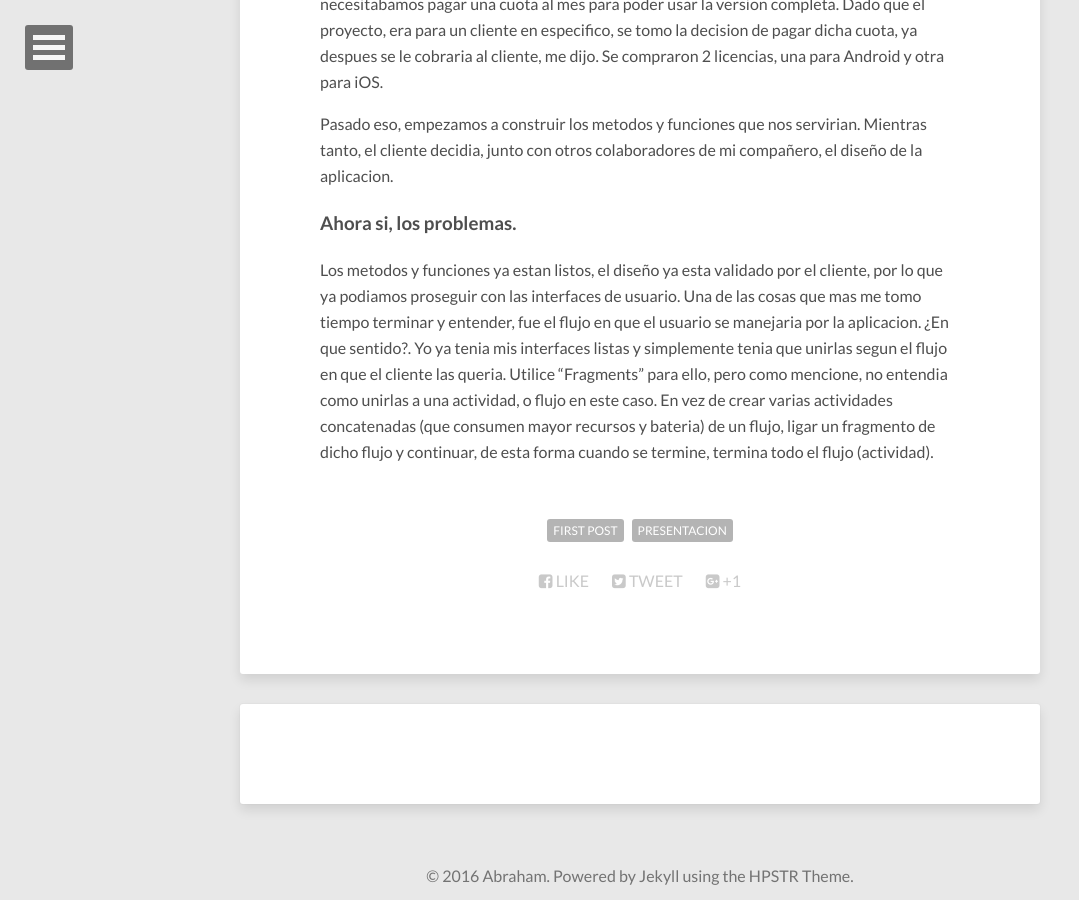
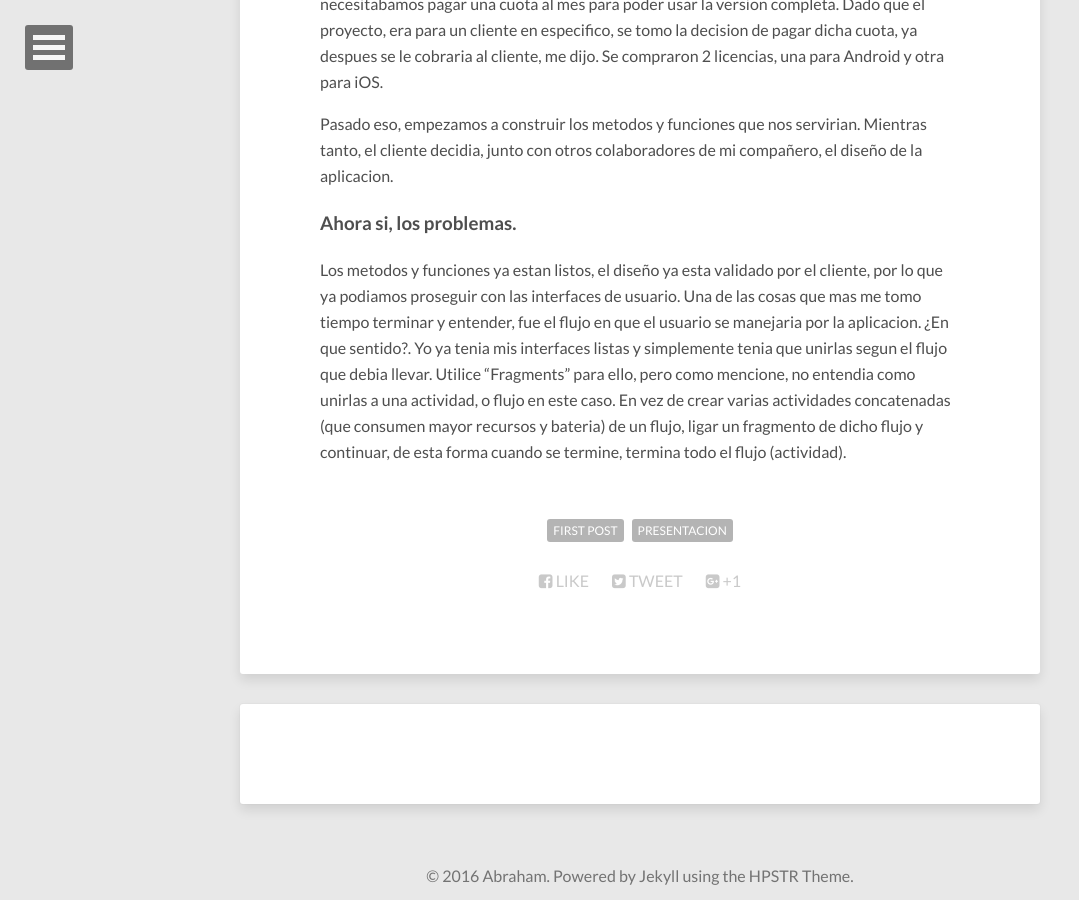
Before and after one commit to AbrahamTheCoder/Abraham, a Jekyll site: the page built from _posts/2016-05-26-app-android.md, in a window 1280 px wide and 900 px high, scrolled down 2100 px. Shown: the whole window, without its empty margins (0-1079 px from the left). Built offline with Jekyll 4.4.1, drawn with Linux system fonts in a browser that asks for light colours; nearby versions of some CDN libraries; comment, search, counter and statistics services are not loaded; some of the changed text lies outside the part shown.

Commit message:
Update 25

```diff
--- a/_config.yml
+++ b/_config.yml
@@ -17,7 +17,7 @@
   # Social networking links used in footer. Update and remove as you like.
   twitter:        herrera190
   facebook:
-  github:
+  github:         AbrahamTheCoder
   stackexchange:
   linkedin:
   instagram:
--- a/_posts/2016-05-26-app-android.md
+++ b/_posts/2016-05-26-app-android.md
@@ -1,6 +1,6 @@
 ---
 layout: post
-title: Mi Experiencia con Android.
+title: Mi experiencia con Android.
 tags: [first post, presentacion]
 image:
   feature: android.png
@@ -44,5 +44,5 @@
 
 Los metodos y funciones ya estan listos, el diseño ya esta validado por el cliente, por lo que ya podiamos proseguir con las interfaces de usuario.
 Una de las cosas que mas me tomo tiempo terminar y entender, fue el flujo en que el usuario se manejaria por la aplicacion.
-¿En que sentido?. Yo ya tenia mis interfaces listas y simplemente tenia que unirlas segun el flujo en que el cliente las queria.
+¿En que sentido?. Yo ya tenia mis interfaces listas y simplemente tenia que unirlas segun el flujo que debia llevar.
 Utilice "Fragments" para ello, pero como mencione, no entendia como unirlas a una actividad, o flujo en este caso. En vez de crear varias actividades concatenadas (que consumen mayor recursos y bateria) de un flujo, ligar un fragmento de dicho flujo y continuar, de esta forma cuando se termine, termina todo el flujo (actividad).
```
Also changed, not shown: 9 other files.
